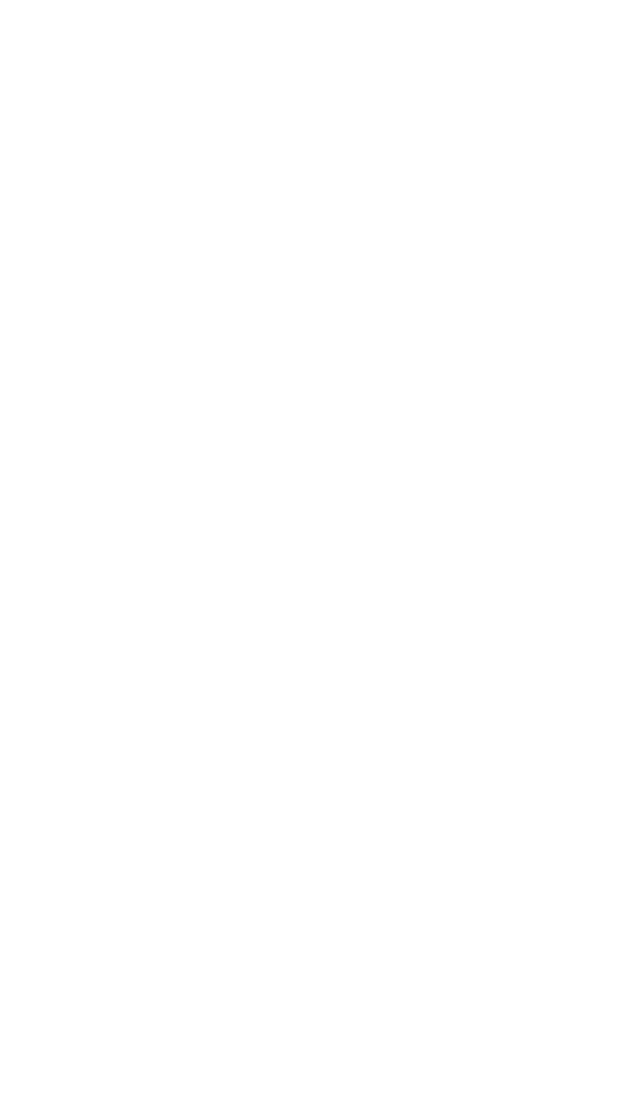
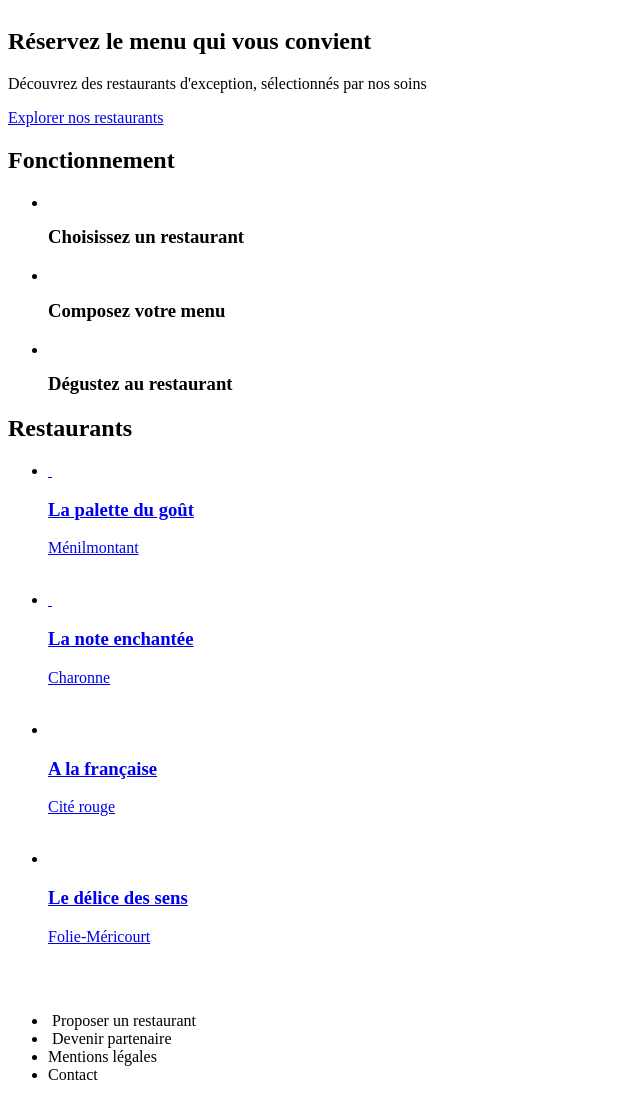
Before and after one commit to ThisIsB3SS/OhMyFood, a plain HTML site: page index.html in a window 1280 px wide. Shown: the whole page, without its empty margins (0-640 px from the left). Before the commit the page ends 800 px from the top, so only its background shows below. Drawn offline with Linux system fonts and the light colour scheme; files that its build step writes are made by us from their sources.

Commit message:
main page html done

```diff
--- a/index.html
+++ b/index.html
@@ -6,6 +6,86 @@
     <title>Oh my food</title>
 </head>
 <body>
+    <header>
+        <img src="" alt="" class="logo">
+        <div class="location">
+            <img src="" alt="" class="location--icon">
+            <p class="location--content"></p>
+        </div>
+    </header>
+    <main>
+        <section class="hero__section">
+            <h1>Réservez le menu qui vous convient</h1>
+            <p>Découvrez des restaurants d'exception, sélectionnés par nos soins</p>
+            <a href="./restaurants/" class="button">Explorer nos restaurants</a>
+        </section>
+        <section class="about__section">
+            <h2>Fonctionnement</h2>
+            <ul class="about__action--container">
+                <li class="about__action--items">
+                    <img src="" alt="">
+                    <h3>Choisissez un restaurant</h3>
+                </li>
+                <li class="about__action--items">
+                    <img src="" alt="">
+                    <h3>Composez votre menu</h3>
+                </li>
+                <li class="about__action--items">
+                    <img src="" alt="">
+                    <h3>Dégustez au restaurant</h3>
+                </li>
+            </ul>
+        </section>
+        <section class="restaurants__section">
+            <h2>Restaurants</h2>
+            <ul class="restaurants__section__list">
+                <li class="restaurants__section__list--card">
+                    <a href="./restaurants/La_palette_du_goût/index.html" >
+                    <img src="" alt="">
+                    <img src="" alt="" class="new-restaurant">
+                    <h3>La palette du goût</h3>
+                    <p>Ménilmontant</p>
+                    <img src="" alt="" class="heart-icon">
+                </a>
 
+                </li>
+                <li class="restaurants__section__list--card">
+                    <a href="./restaurants/La_note_enchantée/index.html" >
+                        <img src="" alt="">
+                    <img src="" alt="" class="new-restaurant">
+
+                        <h3>La note enchantée</h3>
+                        <p>Charonne</p>
+                        <img src="" alt="" class="heart-icon">
+                    </a>
+                </li>
+                <li class="restaurants__section__list--card">
+                    <a href="./restaurants/A_la_francaise/index.html">
+                        <img src="" alt="">
+                        <h3>A la française</h3>
+                        <p>Cité rouge</p>
+                        <img src="" alt="" class="heart-icon">
+                    </a>
+                </li>
+                <li class="restaurants__section__list--card">
+                    <a href="./restaurants/Le_délice_des_sens/index.html" >
+                        <img src="" alt="">
+                        <h3>Le délice des sens</h3>
+                        <p>Folie-Méricourt</p>
+                        <img src="" alt="" class="heart-icon">
+                    </a>
+                </li>
+        </section>
+
+    </main>
+    <footer>
+        <img src="" alt="" class="logo">
+        <ul>
+            <li><img src="" alt="" class="footer__content--icon"> Proposer un restaurant</li>
+            <li><img src="" alt="" class="footer__content--icon"> Devenir partenaire</li>
+            <li>Mentions légales</li>
+            <li>Contact</li>
+        </ul>
+    </footer>
 </body>
 </html>
```
